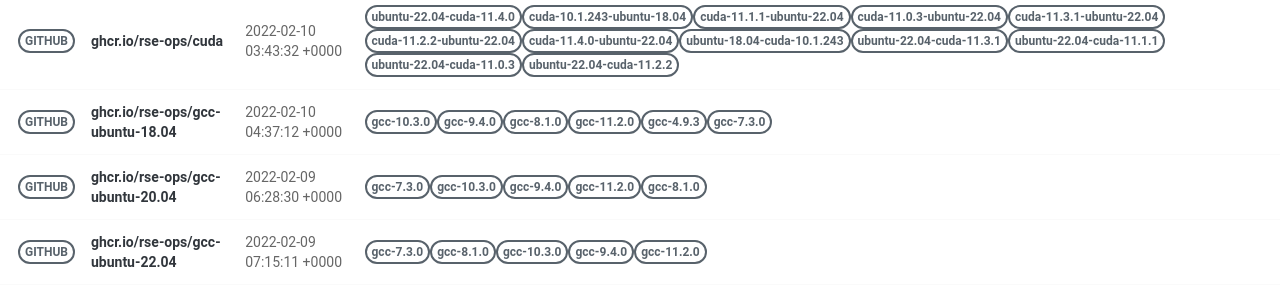
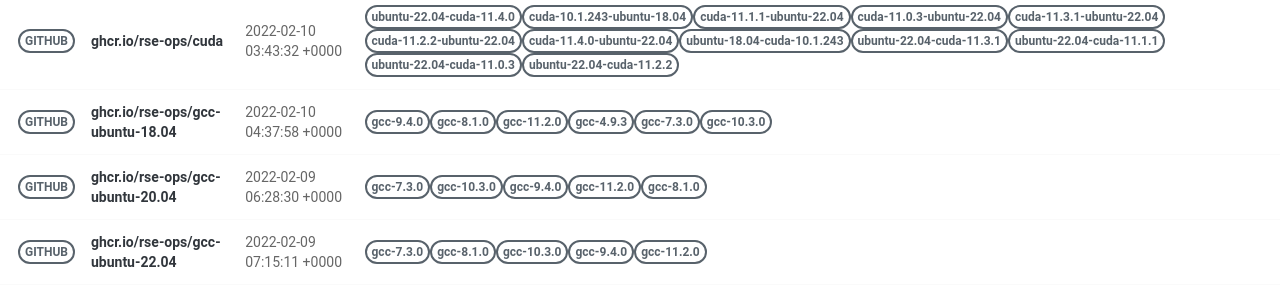
Before and after one commit to rse-ops/docker-images, a Jekyll site: the page built from pages/index.md, in a window 1280 px wide. Shown: the part 502-801 px from the top of the page. Built offline with Jekyll 4.4.1, drawn with Linux system fonts in a browser that asks for light colours; nearby versions of some CDN libraries.

Commit message:
Automated push to update library 2022-02-10

```diff
--- a/_library/ghcr.io-rse-ops-gcc-ubuntu-18.04.md
+++ b/_library/ghcr.io-rse-ops-gcc-ubuntu-18.04.md
@@ -1,14 +1,11 @@
 ---
 layout: container
 name: ghcr.io/rse-ops/gcc-ubuntu-18.04
-updated_at: 2022-02-10 04:37:12.355867
+updated_at: 2022-02-10 04:37:58.513922
 
 
 container_url: https://github.com/orgs/rse-ops/packages/container/package/gcc-ubuntu-18.04
 versions:
- - tag: gcc-10.3.0
-   dockerfile: https://github.com/rse-ops/docker-images/blob/main/ubuntu/gcc/Dockerfile
-   manifest: https://crane.ggcr.dev/manifest/ghcr.io/rse-ops/gcc-ubuntu-18.04:gcc-10.3.0
  - tag: gcc-9.4.0
    dockerfile: https://github.com/rse-ops/docker-images/blob/main/ubuntu/gcc/Dockerfile
    manifest: https://crane.ggcr.dev/manifest/ghcr.io/rse-ops/gcc-ubuntu-18.04:gcc-9.4.0
```
Also changed, not shown: other parts of _library/ghcr.io-rse-ops-gcc-ubuntu-18.04.md (+3 -0 lines).
